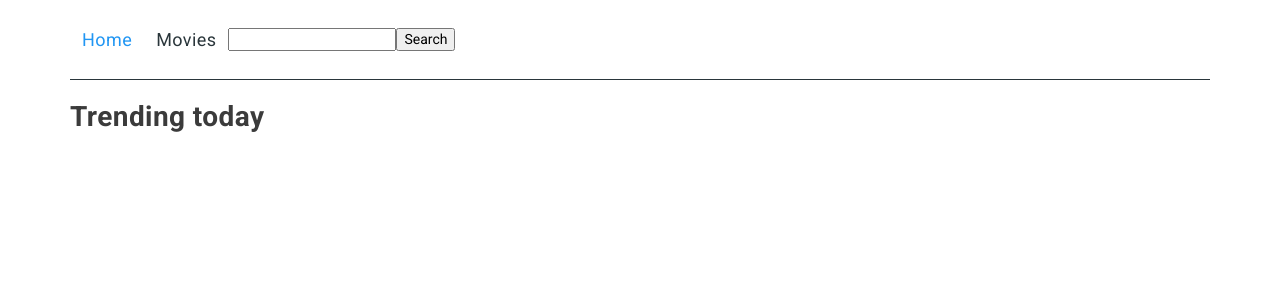
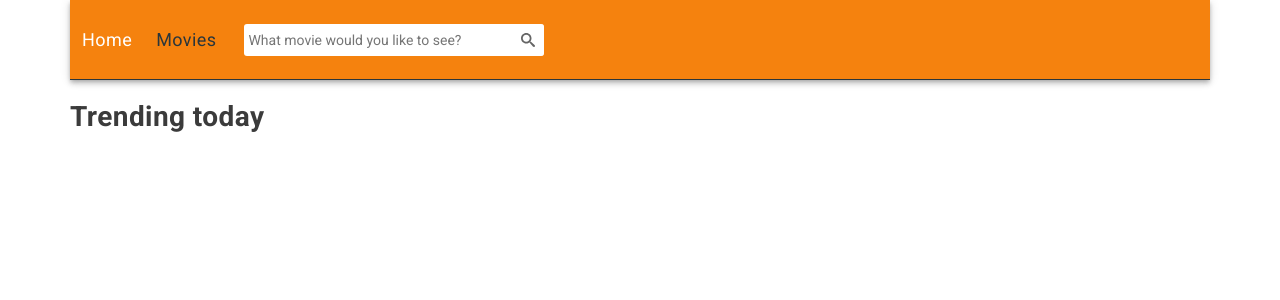
Before and after one commit to Zmei55/goit-react-hw-05-movies, a React (Create React App) app: page / in a window 1280 px wide. Shown: the top 300 px of the page. Built offline with nearby package versions, Linux system fonts and the light colour scheme; no server answers.

Commit message:
SearchButton

```diff
--- a/package.json
+++ b/package.json
@@ -12,6 +12,7 @@
     "modern-normalize": "^1.1.0",
     "react": "^18.2.0",
     "react-dom": "^18.2.0",
+    "react-icons": "^4.4.0",
     "react-router-dom": "^6.3.0",
     "react-scripts": "5.0.1",
     "slugify": "^1.6.5",
--- a/src/components/AppBar/AppBar.styled.jsx
+++ b/src/components/AppBar/AppBar.styled.jsx
@@ -1,9 +1,18 @@
 import styled from '@emotion/styled';
 
 export const Header = styled.header`
+  position: sticky;
+  top: 0;
+  left: 0;
+  z-index: 1100;
+
   display: flex;
   align-items: center;
   min-height: 80px;
   margin-bottom: 16px;
   border-bottom: 1px solid #2a363b;
+
+  background-color: #f5820e;
+  box-shadow: 0px 2px 4px -1px rgba(0, 0, 0, 0.2),
+    0px 4px 5px 0px rgba(0, 0, 0, 0.14), 0px 1px 10px 0px rgba(0, 0, 0, 0.12);
 `;
--- /dev/null
+++ b/src/components/IconButton/IconButton.jsx
@@ -0,0 +1,11 @@
+import { Button } from './IconButton.styled';
+
+export function IconButton({ children, ...allyProps }) {
+  return <Button {...allyProps}>{children}</Button>;
+}
+
+// IconButton.propTypes = {
+//   onClick: PropTypes.func,
+//   children: PropTypes.node,
+//   'aria-label': PropTypes.string.isRequired,
+// };
--- /dev/null
+++ b/src/components/IconButton/IconButton.styled.jsx
@@ -0,0 +1,26 @@
+import styled from '@emotion/styled';
+
+export const Button = styled.button`
+  position: absolute;
+  top: 0;
+  right: 0;
+
+  display: inline-flex;
+  align-items: center;
+  justify-content: center;
+
+  width: 32px;
+  height: 32px;
+  margin: 0;
+  padding: 0px;
+  border: none;
+  border-radius: 3px;
+  background-color: #fff;
+  opacity: 0.6;
+  transition: opacity 250ms cubic-bezier(0.4, 0, 0.2, 1);
+  cursor: pointer;
+
+  :hover {
+    opacity: 1;
+  }
+`;
--- /dev/null
+++ b/src/components/IconButton/index.js
@@ -0,0 +1 @@
+export * from './IconButton';
--- a/src/components/Navigation/Navigation.jsx
+++ b/src/components/Navigation/Navigation.jsx
@@ -4,7 +4,6 @@ export function Navigation() {
   return (
     <Nav>
       <Link to="/">Home</Link>
-
       <Link to="/movies">Movies</Link>
     </Nav>
   );
--- a/src/components/Navigation/Navigation.styled.jsx
+++ b/src/components/Navigation/Navigation.styled.jsx
@@ -1,7 +1,9 @@
 import styled from '@emotion/styled';
 import { NavLink } from 'react-router-dom';
 
-export const Nav = styled.nav``;
+export const Nav = styled.nav`
+  margin-right: 16px;
+`;
 
 export const Link = styled(NavLink)`
   display: inline-block;
@@ -12,6 +14,6 @@ export const Link = styled(NavLink)`
   font-size: 18px;
 
   &.active {
-    color: #2196f3;
+    color: #fff;
   }
 `;
--- a/src/components/SearchForm/SearchForm.jsx
+++ b/src/components/SearchForm/SearchForm.jsx
@@ -1,6 +1,8 @@
 import { useState, useContext } from 'react';
 import MoviesContext from '../../context/movies/movies-context';
-import { Form, Input, Button } from './SearchForm.styled';
+import { IconButton } from '../IconButton';
+import { ImSearch } from 'react-icons/im';
+import { Form, Input } from './SearchForm.styled';
 
 export function SearchForm() {
   const [searchQuery, setSearchQuery] = useState('');
@@ -19,8 +21,17 @@ export function SearchForm() {
 
   return (
     <Form onSubmit={handleSubmit}>
-      <Input type="text" value={searchQuery} onChange={handleChange} />
-      <Button type="submit">Search</Button>
+      <IconButton type="submit">
+        <ImSearch />
+      </IconButton>
+
+      <Input
+        type="text"
+        value={searchQuery}
+        onChange={handleChange}
+        autoFocus
+        placeholder="What movie would you like to see?"
+      />
     </Form>
   );
 }
--- a/src/components/SearchForm/SearchForm.styled.jsx
+++ b/src/components/SearchForm/SearchForm.styled.jsx
@@ -1,7 +1,26 @@
 import styled from '@emotion/styled';
 
-export const Form = styled.form``;
+export const Form = styled.form`
+  position: relative;
+`;
 
-export const Input = styled.input``;
+export const Input = styled.input`
+  display: inline-block;
+  width: 300px;
+  font: inherit;
+  font-size: 16px;
+  border: none;
+  border-radius: 3px;
+  outline: none;
+  padding-top: 4px;
+  padding-right: 36px;
+  padding-bottom: 4px;
+  padding-left: 4px;
+
+  ::placeholder {
+    font: inherit;
+    font-size: 14px;
+  }
+`;
 
 export const Button = styled.button``;
```
Also changed, not shown: 1 other file (tests, documents, lock files or other folders).
